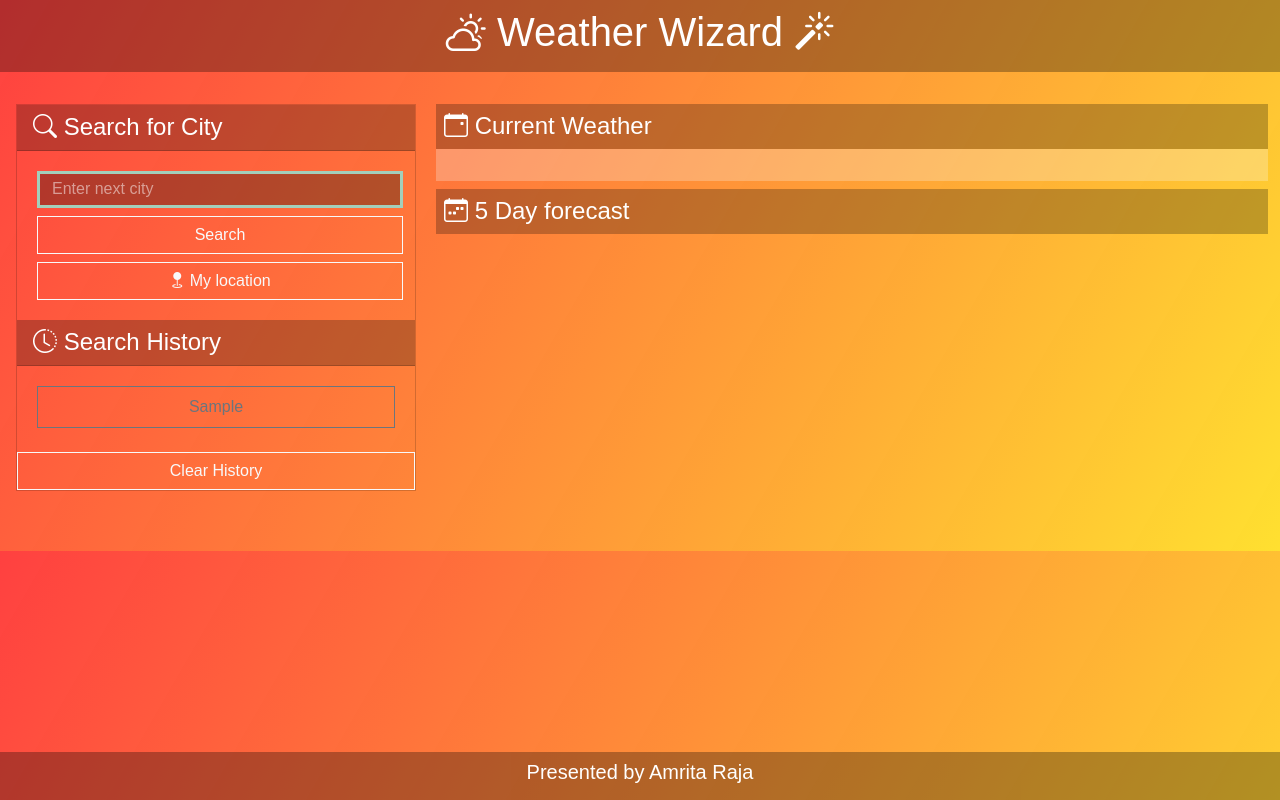
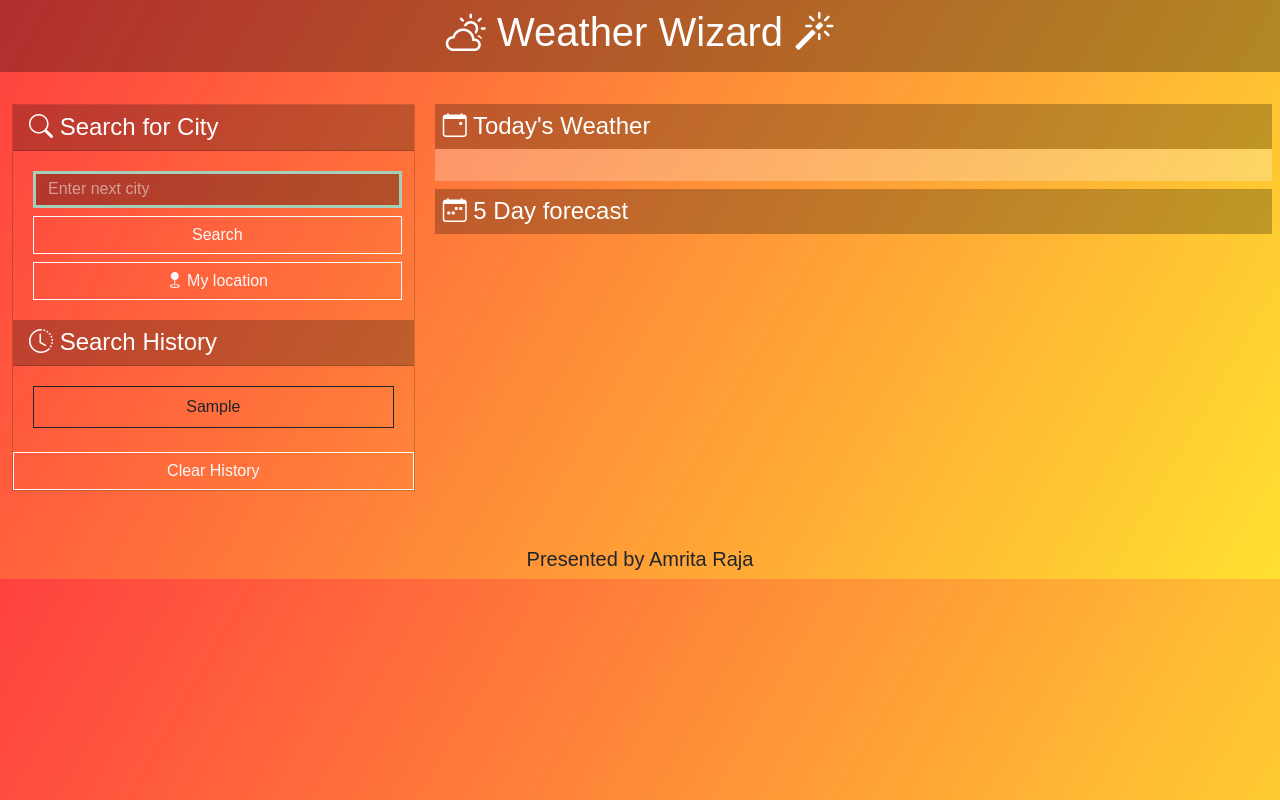
Before and after one commit to Amritaraja/Weather-Wizard, a plain HTML site: page index.html in a window 1280 px wide. Both pictures are taken after typing "Sample" into the empty fields and a click on the button "Search". Drawn offline with nearby package versions, Linux system fonts and the light colour scheme; no server answers; a web font is replaced by a local one.

Commit message:
minor layout updates to css,html

```diff
--- a/Assets/css/style.css
+++ b/Assets/css/style.css
@@ -4,7 +4,7 @@ body {
     background-image: linear-gradient(120deg, rgba(255, 0, 0, 0.75), rgba(255, 217, 0, 0.812));
 }
 
-header,footer {
+header {
         border: none;
         background-color: rgba(0, 0, 0, 0.30);
         color: white;
--- a/Assets/script/script.js
+++ b/Assets/script/script.js
@@ -63,7 +63,7 @@ function displayHistory(){
     for (let i = 0; i < historyArray.length; i++) {
             let listedCity = $("<button>")
             listedCity.text(historyArray[i]);
-            listedCity.addClass("m-1 p-2 btn btn-outline-secondary rounded-0 listed");
+            listedCity.addClass("m-1 p-2 btn btn-outline-dark rounded-0 listed");
             $(".history").append(listedCity)
         }
 
@@ -96,7 +96,7 @@ function displayWeather(data){
 
 
     cityEl.textContent = data.name
-    currentDay.textContent = dayjs.unix(data.dt).format("M/D/YYYY")
+    currentDay.textContent = dayjs.unix(data.dt).format("ddd, MMM D, YYYY")
     currentTemp.textContent = "Temperature: " + data.main.temp + " F"
     currentWind.textContent = "Wind Speed: " + data.wind.speed + " mph"
     currentHumidity.textContent = "Humidity: " + data.main.humidity + " %"
@@ -131,7 +131,7 @@ for (let i = 0; i < data.list.length; i += 8){
     let forecastIcon = $("<img>");
     let forecastContainer = $("<div>");
 
-    forecastDay.text(dayjs.unix(data.list[i].dt).format("M/D/YYYY"));
+    forecastDay.text(dayjs.unix(data.list[i].dt).format("ddd, MMM D, YYYY"));
     forecastTemp.text("Temperature: " + data.list[i].main.temp + " F");
     forecastWind.text("Wind Speed: " + data.list[i].wind.speed + " mph")
     forecastHumidity.text("Humidity: " + data.list[i].main.humidity + " %")
--- a/index.html
+++ b/index.html
@@ -17,7 +17,7 @@
     </header>
 
 
-    <main class="flex-wrap d-flex m-1" >
+    <main class="flex-wrap d-flex" >
         <!-- Search Display -->
         <section class="p-2 mb-5 col-12 col-sm-12 col-md-4 float-left ">
             <div class="card rounded-0 bg-transparent row ms-1 me-1">
@@ -38,7 +38,7 @@
         <!-- City Weather Display -->
         <section class="p-2 col-12 col-sm-12 col-md-8 float-right">
             <div>
-              <h4 class="p-2 card-header bg-black text-white bg-opacity-25 rounded-0"><i class="bi bi-calendar-event"></i> Current Weather</h4>
+              <h4 class="p-2 card-header bg-black text-white bg-opacity-25 rounded-0"><i class="bi bi-calendar-event"></i> Today's Weather</h4>
                 <div class="p-3 mb-2 currentWeather bg-light bg-opacity-25"></div>
             </div>
             <div>
@@ -47,8 +47,8 @@
             </div>
         </section>
 
-        <footer class="p-2 mt-4 text-center fixed-bottom">
-          <h5 class="">Presented by Amrita Raja</h5>
+        <footer class="text-center container-fluid">
+          <h5 class="text-center">Presented by Amrita Raja</h5>
         </footer>
 
     </main>
```
